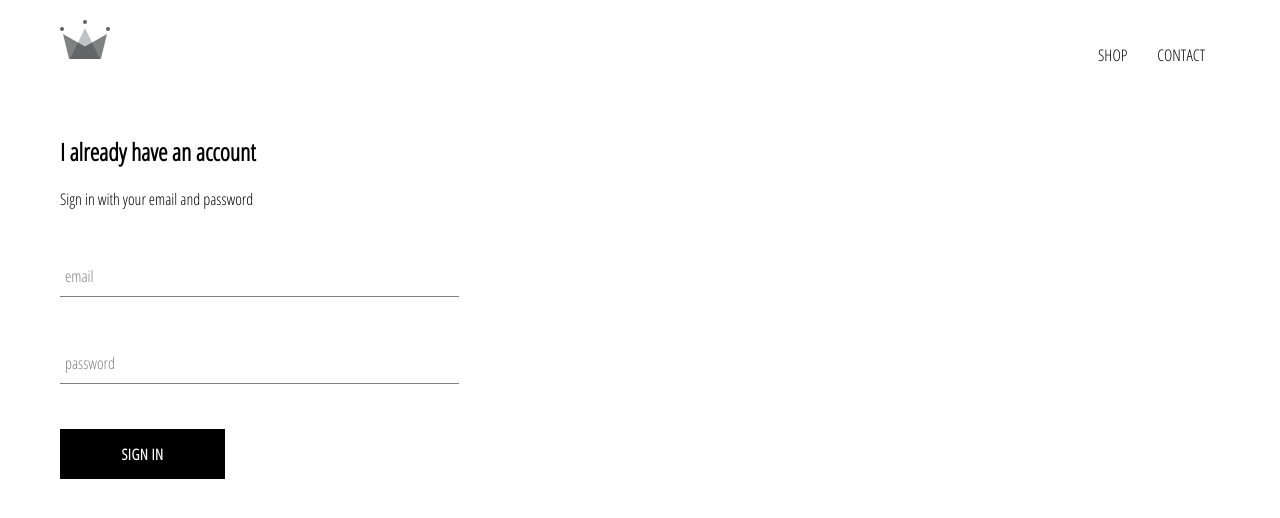
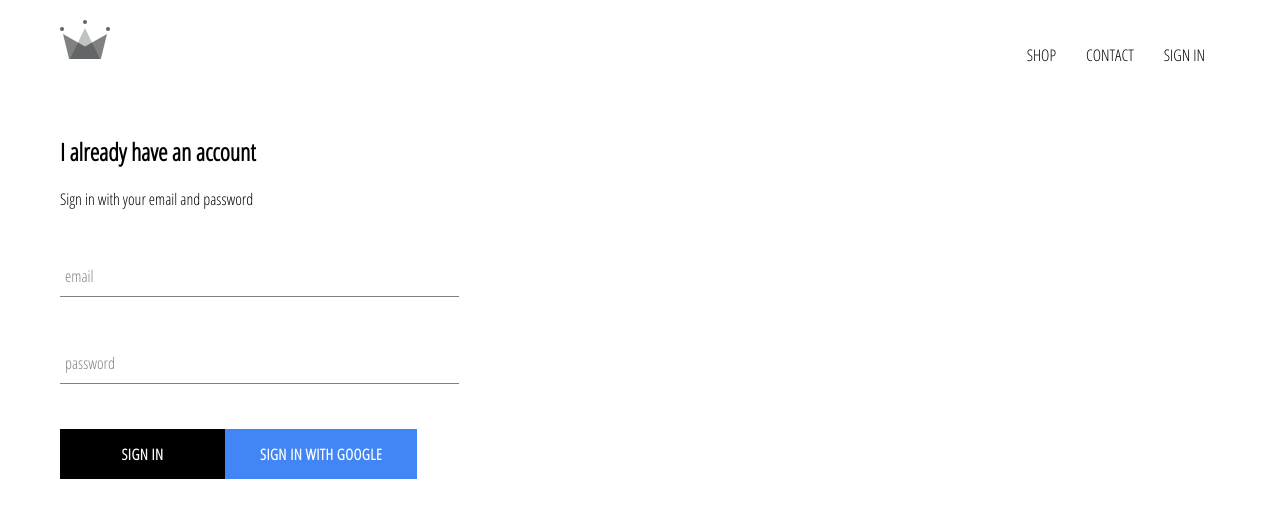
Before and after one commit to Javeed05/E-CommerceReact, a React (Create React App) app: page /signin in a window 1280 px wide. Shown: the top 518 px of the page. Built offline with nearby package versions, Linux system fonts and the light colour scheme; no server answers.

Commit message:
Added Firebase and google authentification

```diff
--- a/package.json
+++ b/package.json
@@ -6,6 +6,7 @@
     "@testing-library/jest-dom": "^4.2.4",
     "@testing-library/react": "^9.3.2",
     "@testing-library/user-event": "^7.1.2",
+    "firebase": "^7.23.0",
     "node-sass": "^4.14.1",
     "react": "^16.13.1",
     "react-dom": "^16.13.1",
--- a/src/App.js
+++ b/src/App.js
@@ -9,10 +9,36 @@
 
 import SignInAndSignUpPage from './pages/sign-in-and-sign-up/sign-in-and-sign-up.component';
 
-function App() {
+import { auth } from './firebase/firebase.utils';
+
+class App extends React.Component {
+  constructor() {
+    super();
+
+    this.state = {
+      currentUser: null
+    }
+  }
+
+  unsubscribeFromAuth = null
+
+  componentDidMount() {
+    this.unsubscribeFromAuth = auth.onAuthStateChanged(user => {
+      this.setState({ currentUser: user });
+
+      console.log(user);
+    });
+  }
+
+  componentWillUnmount(){
+    this.unsubscribeFromAuth()
+  }
+
+
+  render() {
   return (
   <div>
-  <Header />
+  <Header currentUser={this.state.currentUser} />
   <Switch>
   <Route exact path= '/' component= {HomePage} />
   <Route path= '/shop' component= {ShopPage} />
@@ -21,5 +47,5 @@
   </div>
   );
 }
-
+}
 export default App;
--- a/src/components/custom-button/custom-button.component.jsx
+++ b/src/components/custom-button/custom-button.component.jsx
@@ -2,8 +2,11 @@
 
 import './custom-button.styles.scss';
 
-const CustomButton = ({ children, ...otherProps}) => (
-    <button className='custom-button' {...otherProps}>
+const CustomButton = ({ children, isGoogleSignIn, ...otherProps}) => (
+    <button
+    className={`${isGoogleSignIn ? 'google-sign-in': '' } custom-button`}
+    {...otherProps}
+    >
         {children}
     </button>
 );
--- a/src/components/custom-button/custom-button.styles.scss
+++ b/src/components/custom-button/custom-button.styles.scss
@@ -19,4 +19,14 @@
       color: black;
       border: 1px solid black;
     }
+
+    &.google-sign-in {
+      background-color: #4285f4;
+      color: white;
+
+      &:hover {
+        background-color: #357ae8;
+        border: none;
+      }
+    }
   }
--- a/src/components/header/header.component.jsx
+++ b/src/components/header/header.component.jsx
@@ -3,7 +3,9 @@
 import './header.styles.scss';
 import { ReactComponent as Logo } from '../../assets/crown.svg';
 
-const Header = () => (
+import { auth } from '../../firebase/firebase.utils';
+
+const Header = ({currentUser}) => (
     <div className='header'>
     <Link className="logo-constrainer" to="/">
     <Logo className='logo' />
@@ -15,6 +17,16 @@
     <Link className='option' to='/shop'>
     CONTACT
     </Link>
+    {
+        currentUser ? (
+        <div className='option' onClick={() => auth.signOut()} >
+            SIGN OUT
+            </div>
+): (
+        <Link className='option' to='/signin'>
+            SIGN IN
+        </Link>
+)}
     </div>
     </div>
 )
--- a/src/components/header/header.styles.scss
+++ b/src/components/header/header.styles.scss
@@ -20,6 +20,7 @@
 
     .option {
       padding: 10px 15px;
+      cursor: pointer;
     }
   }
 }
--- a/src/components/sign-in/sign-in.component.jsx
+++ b/src/components/sign-in/sign-in.component.jsx
@@ -2,6 +2,8 @@
 
 import './sign-in.styles.scss';
 import CustomButton from '../custom-button/custom-button.component';
+
+import { signInWithGoogle } from '../../firebase/firebase.utils.js';
 
 import FormInput from '../form-input/form-input.component';
 
@@ -49,8 +51,8 @@
 
             <FormInput
             name="password"
-            type={this.state.email}
-            value={this.state.email}
+            type="password"
+            value={this.state.password}
             label="password"
             handleChange={this.handleChange}
             required
@@ -58,6 +60,10 @@
 
 
             <CustomButton type='submit'> Sign in </CustomButton>
+            <CustomButton onClick={signInWithGoogle} isGoogleSignIn>
+                {' '}
+                Sign in with Google{' '}
+            </CustomButton>
             </form>
             </div>
         );
--- /dev/null
+++ b/src/firebase/firebase.utils.js
@@ -0,0 +1,24 @@
+import firebase from 'firebase/app';
+import'firebase/firestore';
+import 'firebase/auth';
+
+const config =  {
+    apiKey: "AIzaSyDfHQfWLu826HL84FWBZAYZcbtLHqeTa18",
+    authDomain: "crwn-db-24455.firebaseapp.com",
+    databaseURL: "https://crwn-db-24455.firebaseio.com",
+    projectId: "crwn-db-24455",
+    storageBucket: "crwn-db-24455.appspot.com",
+    messagingSenderId: "697947774292",
+    appId: "1:697947774292:web:837c1f728107cb39cb7cc1",
+  };
+
+  firebase.initializeApp(config);
+
+  export const auth = firebase.auth();
+  export const firestore = firebase.firestore();
+
+  const provider = new firebase.auth.GoogleAuthProvider();
+  provider.setCustomParameters({ prompt: 'select_account'});
+  export const signInWithGoogle = () => auth.signInWithPopup(provider);
+
+  export default firebase;
```
Also changed, not shown: 1 other file (tests, documents, lock files or other folders).
